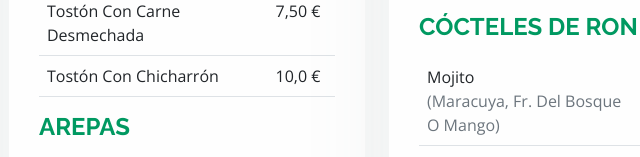
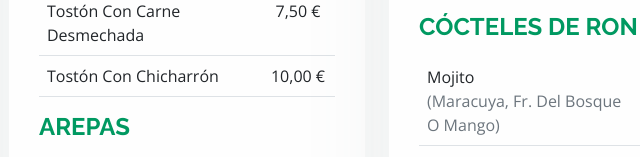
Before and after one commit to JavierRLC/TheJungleBeer, a plain HTML site: page index.html in a window 1280 px wide. Shown: the part 3964-4121 px from the top of the page, 453-1093 px from the left. Drawn offline with nearby package versions, Linux system fonts and the light colour scheme.

Commit message:
fix changes

```diff
--- a/index.html
+++ b/index.html
@@ -429,7 +429,7 @@
                     </tr>
                     <tr>
                       <td class="tablaCarta">tostón con chicharrón</td>
-                      <td class="text-center w-25">10,0 €</td>
+                      <td class="text-center w-25">10,00 €</td>
                     </tr>
                   </table>
                 </div>
```
